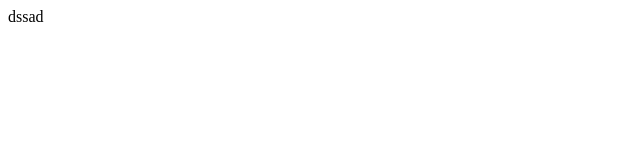
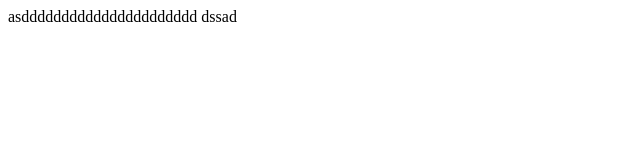
Before and after one commit to 8diptesh8/testing8, a plain HTML site: page index.html in a window 1280 px wide. Shown: the whole page, without its empty margins (0-640 px from the left). Drawn offline with Linux system fonts and the light colour scheme.

Commit message:
my second commit

```diff
--- a/index.html
+++ b/index.html
@@ -6,7 +6,7 @@
 	<title></title>
 </head>
 <body>
-
+asdddddddddddddddddddddd
 </body>
 </html>
 dssad
```
